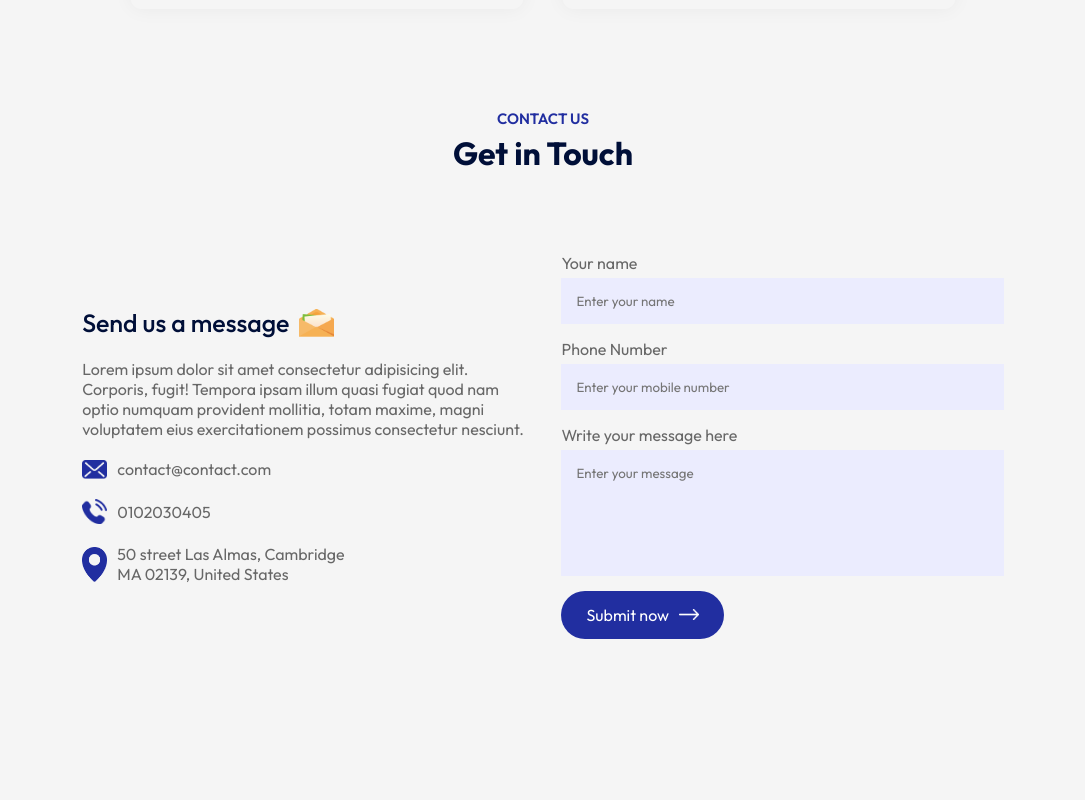
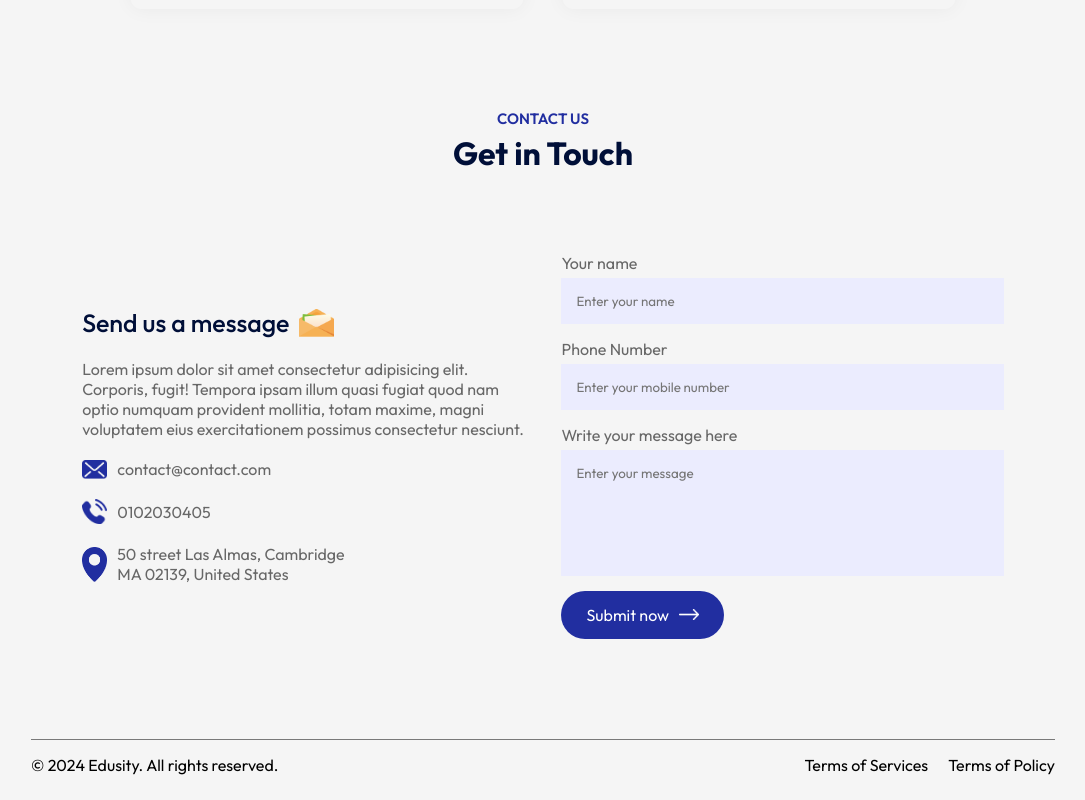
Before and after one commit to TomChaseParis/React-College-Website, a React (Vite) app: page / in a window 1280 px wide. Shown: the part 2538-3338 px from the top of the page, without its empty margins (97-1182 px from the left). Before the commit the page ends 3277 px from the top, so only its background shows below. Built offline with nearby package versions, Linux system fonts and the light colour scheme.

Commit message:
feat: Create Footer component

```diff
--- a/src/App.jsx
+++ b/src/App.jsx
@@ -7,6 +7,7 @@
 import Campus from "./components/campus/Campus";
 import Testimonials from "./components/testimonials/Testimonials";
 import Contact from "./components/contact/Contact";
+import Footer from "./components/footer/Footer";
 
 const App = () => {
   return (
@@ -23,6 +24,7 @@
         <Testimonials />
         <Title subTitle='Contact Us' title='Get in Touch' />
         <Contact />
+        <Footer />
       </div>
     </div>
   );
--- /dev/null
+++ b/src/components/footer/Footer.css
@@ -0,0 +1,14 @@
+.footer {
+    margin: 10px auto;
+    display: flex;
+    align-items: center;
+    justify-content: space-between;
+    border-top: 1px solid #797979;
+    padding: 15px 0;
+}
+
+.footer ul li {
+    list-style: none;
+    display: inline-block;
+    margin-left: 20px;
+}
--- /dev/null
+++ b/src/components/footer/Footer.jsx
@@ -0,0 +1,16 @@
+import React from 'react'
+import './Footer.css'
+
+const Footer = () => {
+  return (
+    <div className='footer'>
+        <p>© 2024 Edusity. All rights reserved.</p>
+        <ul>
+            <li>Terms of Services</li>
+            <li>Terms of Policy</li>
+        </ul>
+    </div>
+  )
+}
+
+export default Footer
```
